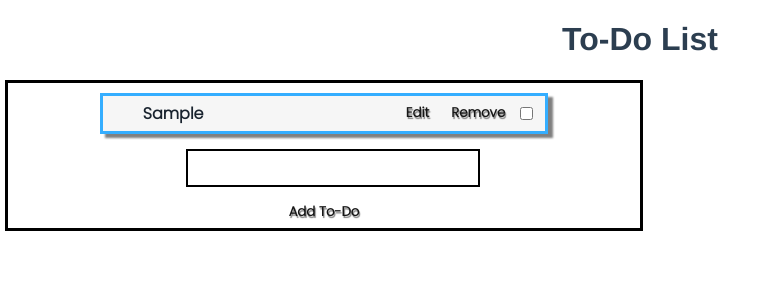
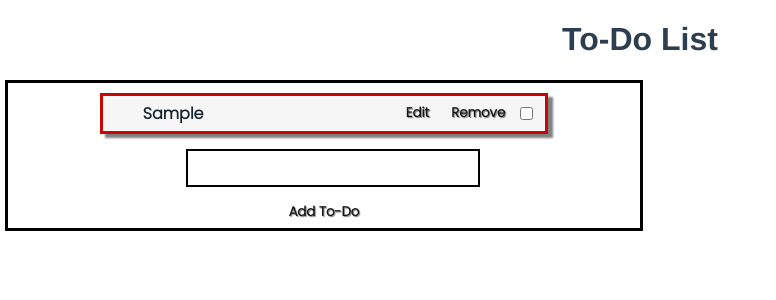
Before and after one commit to AberasT/todo-project, a Vue app: page / in a window 1280 px wide. Both pictures are taken after typing "Sample" into the empty fields and a click on the input "Add To-Do". Shown: the top 300 px of the page, without its empty margins (0-776 px from the left). Built offline with nearby package versions, Linux system fonts and the light colour scheme.

Commit message:
Add functionality to Remove button

```diff
--- a/src/components/TaskDisplay.vue
+++ b/src/components/TaskDisplay.vue
@@ -1,5 +1,5 @@
 <template>
-    <task-list @edit-submitted="updateInput" :tasks="tasks"></task-list>
+    <task-list @edit-submitted="updateInput" @remove-submitted="removeTask" :tasks="tasks"></task-list>
     <div>
         <form @submit.prevent="onSubmit">
             <textarea id="taskText" v-model="inputText"></textarea>
@@ -27,13 +27,11 @@ export default {
     },
     methods: {
         updateInput(index,task) {
-            console.log('updateInput');
             this.buttonText = 'Edit To-Do';
             this.inputText = task.text;
             this.auxIndex = index;
         },
         onSubmit() {
-            console.log('onSub start')
             if (this.inputText !== '') {
                 if (this.buttonText == 'Add To-Do') {
                     this.addTask(this.inputText);
@@ -41,7 +39,6 @@ export default {
                     this.editTask(this.inputText)
                 }
             }
-            console.log('onSub end')
         },
         addTask(taskText) {
             let addedTask = {
@@ -59,6 +56,9 @@ export default {
             this.tasks[this.auxIndex] = replaceTask;
             this.inputText = '';
             this.buttonText = 'Add To-Do'
+        },
+        removeTask(index) {
+            this.tasks.splice(index);
         }
     }
 }
@@ -78,8 +78,12 @@ export default {
         margin: 5px;
         font-family: 'Poppins', sans-serif;
         color: rgb(22, 22, 22);
-        text-shadow: 1px 2px 1px grey;
+        text-shadow: 1px 1px 1px grey;
         font-weight: 600;
         cursor: pointer;
     }
+
+    .button:hover {
+        transform: scale(1.1);
+    }
 </style>
--- a/src/components/TaskList.vue
+++ b/src/components/TaskList.vue
@@ -2,8 +2,16 @@
     <div class="task-container" v-for="(task,index) in tasks" :key="index">
         <p class="p-task" >{{ task.text }}</p>
         <div class="task-buttons">
-            <button class="button" @click="onEdit(index,task)">Edit</button>
-            <button class="button" @click="removeTask(index)">Remove</button>
+            <button
+                class="button"
+                @click='$emit("edit-submitted",index,task)'>
+                Edit
+            </button>
+            <button
+                class="button"
+                @click="$emit('remove-submitted',index)">
+                Remove
+            </button>
             <input class="checkbox" type="checkbox" >
         </div>
     </div>
@@ -13,6 +21,7 @@
 
 export default {
     name: 'TaskList',
+    emits: ['edit-submitted', 'remove-submitted'],
     props: {
         tasks: {
             type: Array,
@@ -20,10 +29,6 @@ export default {
         }
     },
     methods: {
-        onEdit(index,task) {
-            console.log('onEdit');
-            this.$emit("edit-submitted",index,task);
-        }
     }
 }
 </script>
@@ -38,7 +43,7 @@ export default {
         width: 70%;
         margin: 10px;
         text-align:initial;
-        border: rgb(53, 174, 255) solid;
+        border: rgb(200, 6, 6) solid;
         box-shadow: 5px 4px 2px gray;
     }
 
```
